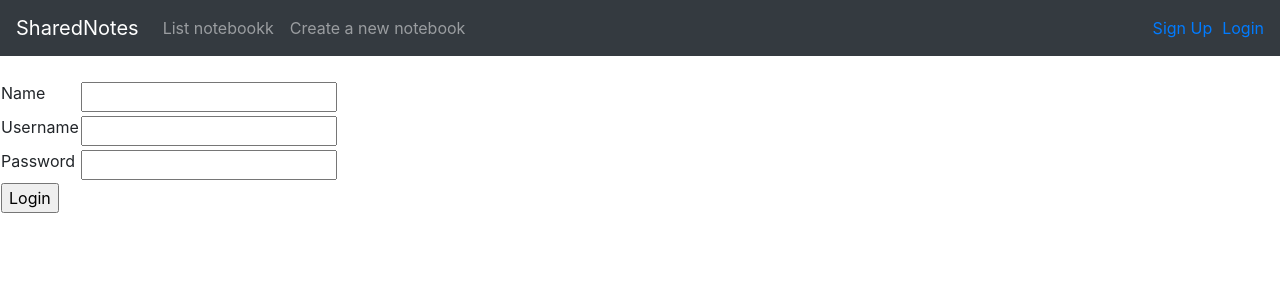
After one commit to asiikaluoma/SharedNotes, a Flask app: page /auth/register in a window 1280 px wide. The commit adds this page. Shown: the top 300 px of the page. Run offline with Flask 2, Linux system fonts and the light colour scheme; some libraries are stand-ins or nearby versions.

Commit message:
Add user registration

```diff
--- a/app/auth/forms.py
+++ b/app/auth/forms.py
@@ -7,3 +7,11 @@ class LoginForm(FlaskForm):
 
     class Meta:
         csrf = False
+
+class RegisterForm(FlaskForm):
+    name = StringField("Name")
+    username = StringField("Username")
+    password = PasswordField("Password")
+
+    class Meta:
+        csrf = False
--- a/app/auth/views.py
+++ b/app/auth/views.py
@@ -1,9 +1,9 @@
 from flask import render_template, request, redirect, url_for
 from flask_login import login_user, logout_user
 
-from app import app
+from app import app, db
 from app.auth.models import User
-from app.auth.forms import LoginForm
+from app.auth.forms import LoginForm, RegisterForm
 
 @app.route("/auth/login", methods = ["GET", "POST"])
 def auth_login():
@@ -26,3 +26,18 @@ def auth_login():
 def auth_logout():
     logout_user()
     return redirect(url_for("index"))
+
+@app.route("/auth/register", methods = ["GET", "POST"])
+def auth_register():
+    if request.method == "GET":
+        return render_template("auth/registerform.html", form = RegisterForm())
+
+    form = RegisterForm(request.form)
+    # mahdolliset validoinnit
+
+    user = User(name=form.name.data, username=form.username.data, password=form.password.data)
+
+    db.session().add(user)
+    db.session().commit()
+
+    return redirect(url_for("auth_login"))
--- a/app/templates/auth/loginform.html
+++ b/app/templates/auth/loginform.html
@@ -2,6 +2,7 @@
 
 {% block body %}
 {{ error }}
+<div>
       <form method="POST" action="{{ url_for('auth_login') }}">
       <table>
       <tr>
@@ -26,4 +27,5 @@
             </td>
       </tr>
       </form>
+</div>
 {% endblock %}
--- /dev/null
+++ b/app/templates/auth/registerform.html
@@ -0,0 +1,37 @@
+{% extends "layout.html" %}
+
+{% block body %}
+{{ error }}
+<form method="POST" action="{{ url_for('auth_register') }}">
+  <table>
+    <tr>
+       <td>
+        {{ form.name.label }}
+        </td>
+        <td>
+         {{ form.name }}
+        </td>
+    </tr>
+    <tr>
+      <td>
+	{{ form.username.label }}
+      </td>
+      <td>
+	{{ form.username }}
+      </td>
+    </tr>
+    <tr>
+      <td>
+	{{ form.password.label }}
+      </td>
+      <td>
+	{{ form.password }}
+      </td>
+    </tr>
+    <tr>
+      <td colspan="2">
+	<input type="submit" value="Login"/>
+      </td>
+    </tr>
+</form>
+{% endblock %}
--- a/app/templates/layout.html
+++ b/app/templates/layout.html
@@ -25,6 +25,7 @@
               {% if current_user.is_authenticated %}
               <a href="{{ url_for('auth_logout') }}">Logged in as {{ current_user.name }} -- Logout</a>
               {% else %}
+              <a style="margin-right: 10px" href="{{ url_for('auth_register') }}">Sign Up</a>
               <a href="{{ url_for('auth_login') }}">Login</a>
               {% endif %}
                   </div>
```
Lines whose indentation alone changed are shown as unchanged.
